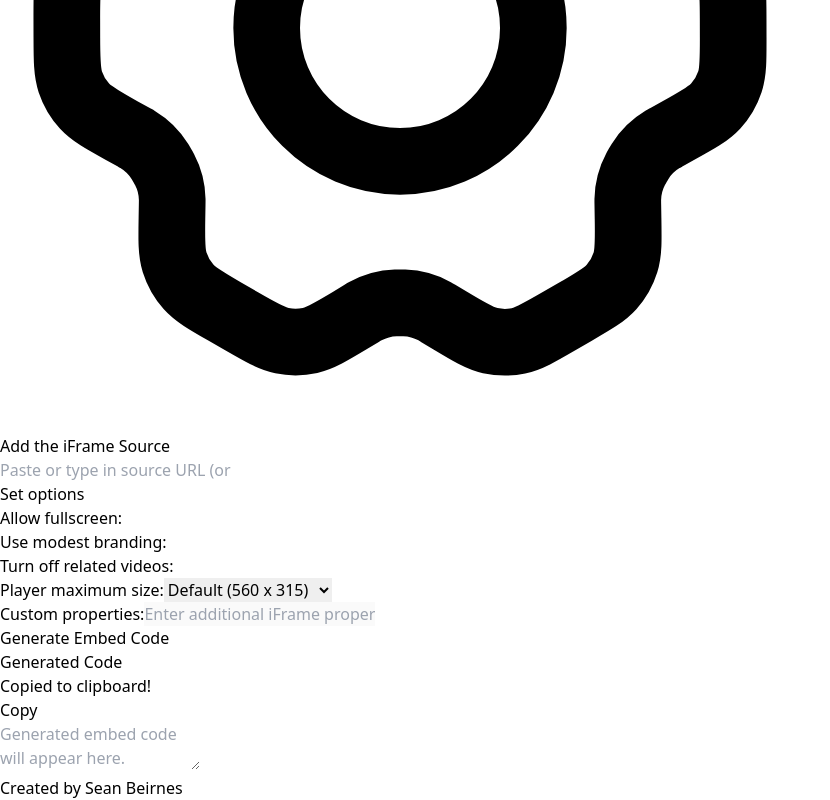
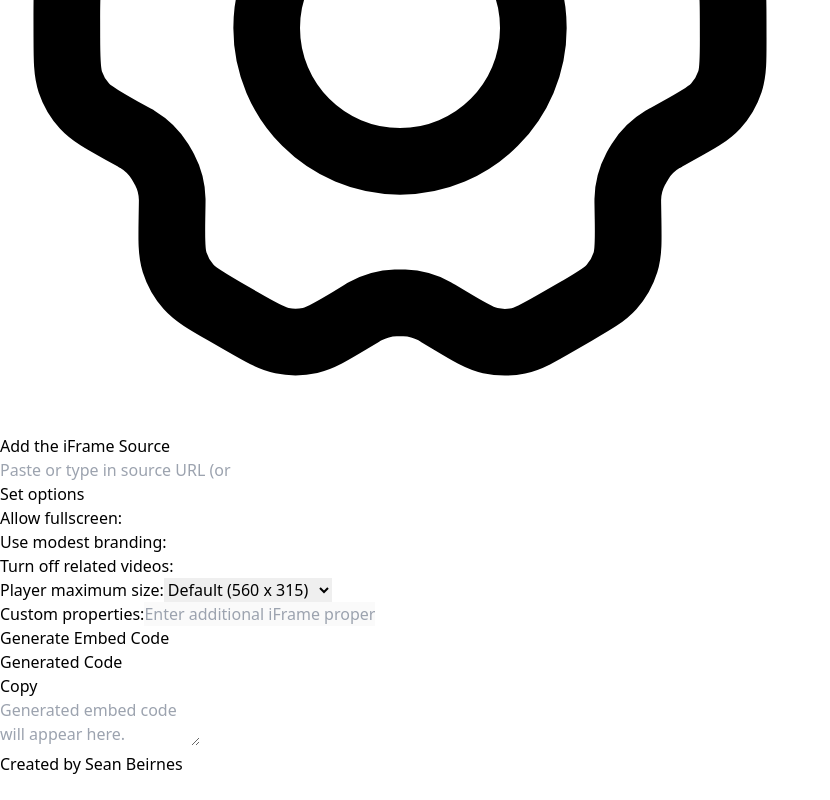
Before and after one commit to seanbeirnes/iFrame_Wizard, a React (Vite) app: page / in a window 1280 px wide. Shown: the part 6110-6910 px from the top of the page, without its empty margins (0-830 px from the left). After the commit the page ends 6886 px from the top, so only its background shows below. Built offline with nearby package versions, Linux system fonts and the light colour scheme.

Commit message:
Added copied text message.

```diff
--- a/src/components/common/buttons/Button_Secondary/Button_Secondary.tsx
+++ b/src/components/common/buttons/Button_Secondary/Button_Secondary.tsx
@@ -1,9 +1,12 @@
+import { ReactEventHandler } from "react";
+
 type Props = {
+    handleClick?: ReactEventHandler;
     title?: string;
 }
 
-export default function Button_Secondary({ title }: Props){
+export default function Button_Secondary({ handleClick, title }: Props){
     return (
-        <button type="button" className="text-xs text-sky-500 px-8 py-1 border-2 border-sky-400 border-solid rounded-full hover:bg-sky-400 hover:text-gray-50 active:bg-sky-300 transition outline-2 outline-sky-400">{title}</button>
+        <button type="button" className="text-xs text-sky-500 px-8 py-1 border-2 border-sky-400 border-solid rounded-full hover:bg-sky-400 hover:text-gray-50 active:bg-sky-300 transition outline-2 outline-sky-400" onClick={handleClick}>{title}</button>
     )
 }
--- a/src/components/ui/Embed_Code_Generator.tsx
+++ b/src/components/ui/Embed_Code_Generator.tsx
@@ -69,7 +69,10 @@ export default function EmbedCodeGen(){
         }
     }
 
-    const [embedCode, setEmbedCode] = useState({text:""})
+    const [embedCode, setEmbedCode] = useState<{
+        [index: string]: string
+        text: string
+    }>({text:""})
 
     function submitHandler(){
         setEmbedCode({text: JSON.stringify(formProps)})
--- a/src/components/ui/Generated_Code.tsx
+++ b/src/components/ui/Generated_Code.tsx
@@ -1,21 +1,74 @@
 
 import Card from "../common/Card/Card"
 import Button_Secondary from "../common/buttons/Button_Secondary/Button_Secondary"
+import copyToClipboard from "../../services/clipboard/clipboard"
+import { useEffect, useState } from "react";
 
 type Props = {
-    inner_text?: string;
+    inner_text: string;
 }
 
 export default function GeneratedCode({inner_text}: Props){
 
+    const copyMessage_Status = {
+        reset: "reset",
+        success: "success",
+        failed: "failed"
+    }
+
+    const [copyMessage, setCopyMessage] = useState([copyMessage_Status.reset])
+
+    const [intervalID, setIntervalID] = useState(null)
+
+    function reset(){
+        if (intervalID === null){
+            setIntervalID(setInterval(function(){setCopyMessage([...copyMessage, copyMessage_Status.reset])}, 5000))
+        }
+    }
+
+    function copyClick(text: string){
+        function success(){
+            setCopyMessage([...copyMessage, copyMessage_Status.success])
+            reset()
+        }
+        function fail(){
+            setCopyMessage([...copyMessage, copyMessage_Status.failed])
+            reset()
+        }
+        copyToClipboard(text, success, fail)
+    }
+
+    function changeClasses(status: any){
+        if(status === copyMessage_Status.success){
+            return "text-green-500 opacity-100"
+        }else if(status === copyMessage_Status.failed){
+            return "text-red-600 backdrop-opacity-100"
+        }else if(status === copyMessage_Status.reset){
+            return "opacity-0"
+        }
+    }
+
+    function changeMessage(status: any){
+        if(status.slice(-1)[0] === copyMessage_Status.success){
+            return "Copied to clipboard!"
+        }else if(status.slice(-1)[0] === copyMessage_Status.failed){
+            return "Error copying to clipboard."
+        }else if(status.slice(-1)[0] === copyMessage_Status.reset){
+            console.log(status)
+        }
+    }
+
+    let classes = changeClasses(copyMessage.slice(-1)[0])
+    let message = changeMessage(copyMessage)
+
     return (
         <Card title="Generated Code">
             <div className="p-2 flex justify-between items-center">
-                <p className="text-base font-medium text-green-500">Copied to clipboard!</p>
-                <Button_Secondary title="Copy"/>
+                <p className={`text-base font-medium transition ${classes}`}>{message}</p>
+                <Button_Secondary title="Copy" handleClick={function(){copyClick(inner_text)}}/>
             </div>
             <div className="p-2">
-                <textarea className="resize-none w-full min-h-max p-2 shadow-inner rounded-md border-2 border-gray-200 border-soli focus:border-sky-400 outline-2 outline-sky-400" value={inner_text} placeholder="Generated embed code will appear here."></textarea>
+                <textarea className="resize-none w-full min-h-max p-2 shadow-inner rounded-md border-2 border-gray-200 border-soli focus:border-sky-400 outline-2 outline-sky-400" value={inner_text} placeholder="Generated embed code will appear here." readOnly></textarea>
             </div>
         </Card>
     )
--- /dev/null
+++ b/src/services/clipboard/clipboard.ts
@@ -0,0 +1,11 @@
+export default async function copyToClipboard(text: string, callback_success: Function, callback_fail: Function){{
+        try{
+            await navigator.clipboard.writeText(text);
+            callback_success()
+            return true
+        } catch (err) {
+            callback_fail()
+            return false
+        }
+    }
+}
```
